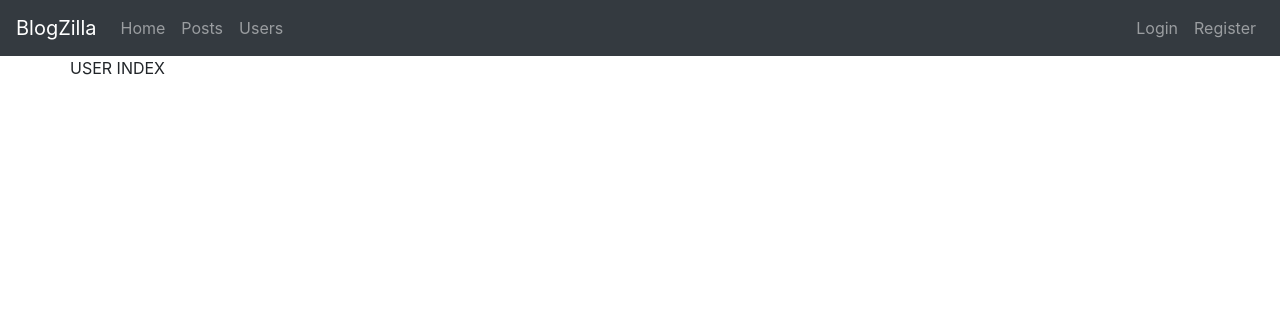
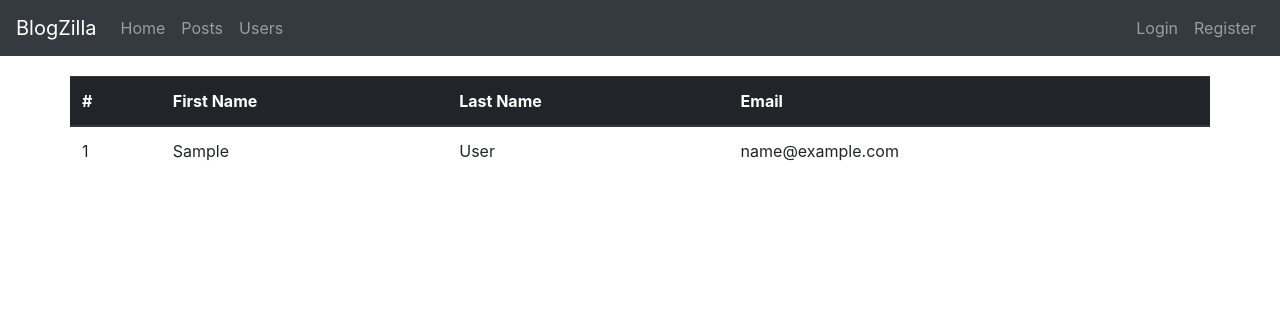
Before and after one commit to vladimir-pejic/blogzilla, a PHP site: page /blogzilla/users in a window 1280 px wide. Shown: the top 316 px of the page. Run offline with PHP 8.4, Linux system fonts and the light colour scheme; tables that the repository leaves empty hold one stand-in row (values such as "Sample post").

Commit message:
User/Post Creation changes, cleaning up

```diff
--- a/models/user.php
+++ b/models/user.php
@@ -1,7 +1,9 @@
 <?php
 class UserModel extends Model {
     public function Index() {
-
+        $this->query('SELECT * FROM users');
+        $users = $this->resultset();
+        return $users;
     }
 
     public function register() {
--- a/views/main.php
+++ b/views/main.php
@@ -4,11 +4,12 @@
     <title><?php echo SITE_NAME ?></title>
     <link rel="stylesheet" href="<?php echo ROOT_URL ?>assets/css/bootstrap.css">
     <link rel="stylesheet" href="<?php ROOT_URL ?>assets/css/styles.css">
+    <link rel="stylesheet" href="https://cdnjs.cloudflare.com/ajax/libs/font-awesome/4.7.0/css/font-awesome.min.css">
 </head>
 
 <body>
 
-    <nav class="navbar navbar-expand-md navbar-dark bg-dark">
+    <nav class="navbar navbar-expand-md navbar-dark bg-dark" style="margin-bottom: 20px;">
         <a class="navbar-brand" href="#">BlogZilla</a>
         <button class="navbar-toggler" type="button" data-toggle="collapse" data-target="#navbarsExampleDefault" aria-controls="navbarsExampleDefault" aria-expanded="false" aria-label="Toggle navigation">
             <span class="navbar-toggler-icon"></span>
--- a/views/posts/create.php
+++ b/views/posts/create.php
@@ -1,5 +1,6 @@
 
 <div class="col-md-12">
+    <h4 style="text-align: center">Create new post</h4>
     <form method="post" action="<?php $_SERVER['REQUEST_URI']; ?>">
         <div class="form-group">
             <label for="title">Title</label>
@@ -7,14 +8,14 @@
         </div>
         <div class="form-group">
             <label for="body">Content</label>
-            <textarea name="body" class="form-control" id="body" placeholder="Enter content"></textarea>
+            <textarea name="body" rows="10" class="form-control" id="body" placeholder="Enter content"></textarea>
         </div>
         <div class="form-group">
             <label for="link">Link</label>
             <input name="link" type="text" class="form-control" id="link" aria-describedby="link" placeholder="Link">
         </div>
         <div class="form-group">
-            <button name="submit" type="submit" class="btn btn-primary" value="submit">Submit</button> <a href="<?php echo ROOT_URL ?>posts" class="btn btn-danger">Cancel</a>
+            <button name="submit" type="submit" class="btn btn-primary btn-block" value="submit">Submit</button> <a href="<?php echo ROOT_URL ?>posts" class="btn btn-danger btn-block">Cancel</a>
         </div>
     </form>
 </div>
--- a/views/users/index.php
+++ b/views/users/index.php
@@ -1 +1,20 @@
-USER INDEX
+<table class="table table-hover">
+    <thead class="thead-dark">
+    <tr>
+        <th scope="col">#</th>
+        <th scope="col">First Name</th>
+        <th scope="col">Last Name</th>
+        <th scope="col">Email</th>
+    </tr>
+    </thead>
+    <tbody>
+    <?php foreach ($viewmodel as $user) : ?>
+        <tr>
+            <td><?php echo $user['id'] ?></td>
+            <td><?php echo $user['first_name'] ?></td>
+            <td><?php echo $user['last_name'] ?></td>
+            <td><?php echo $user['email'] ?></td>
+        </tr>
+    <?php endforeach ?>
+    </tbody>
+</table>
```
Also changed, not shown: db.sql (renamed from assets/memo.sql, +16 -16 lines), views/posts/index.php (+15 -10 lines), README.md (added).
